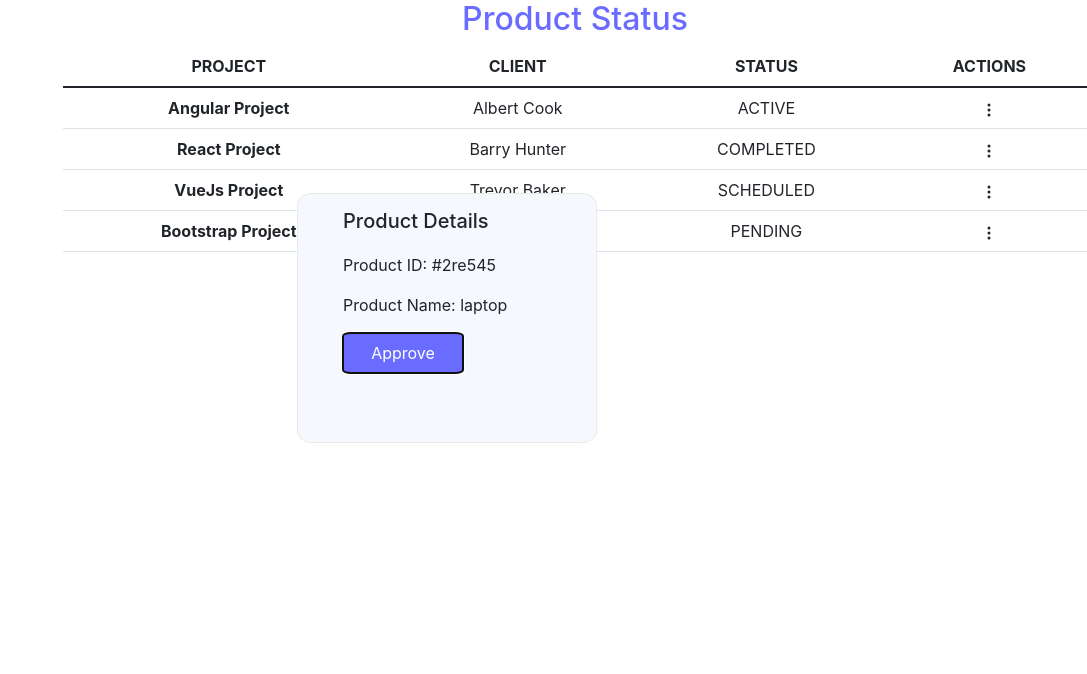
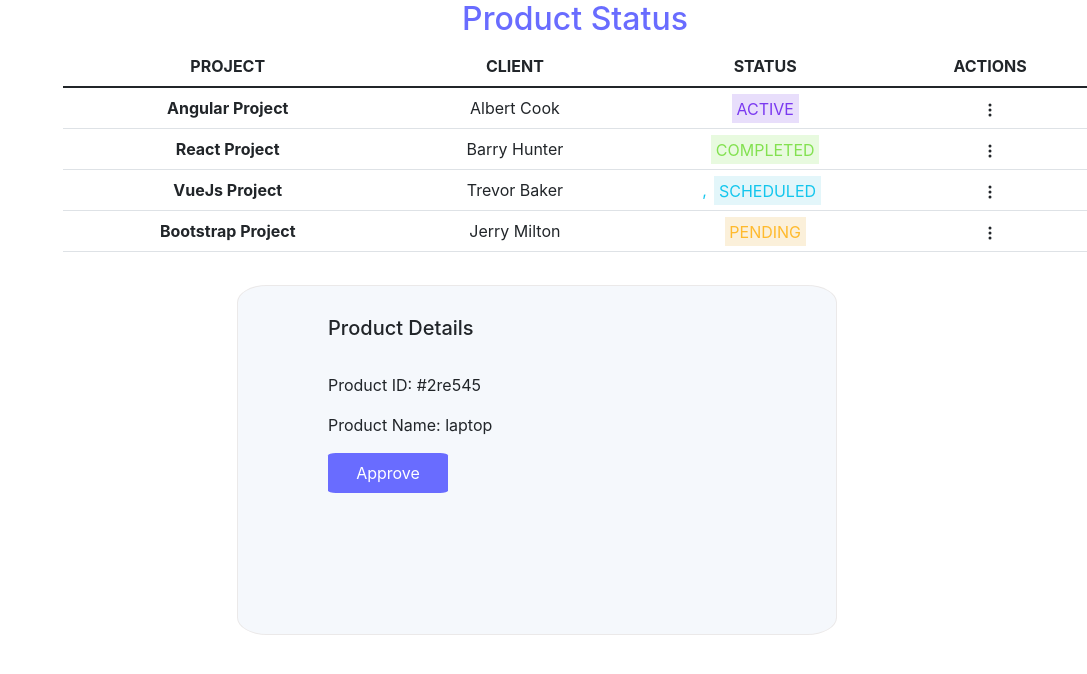
Before and after one commit to ShailajaTripathi/table-int, a React (Create React App) app: page / in a window 1280 px wide. Both pictures are taken after a click on the icon 1182 px from the left and 110 px from the top of the page. Shown: the top 674 px of the page, without its empty margins (193-1280 px from the left). Built offline with nearby package versions, Linux system fonts and the light colour scheme.

Commit message:
styling updated

```diff
--- a/src/Components/Styles/popup.css
+++ b/src/Components/Styles/popup.css
@@ -1,8 +1,9 @@
 .approvePopup-container{
     border:0.2px solid rgb(235, 233, 233);
-    width: 300px;
-    height: 250px;
-    margin-top: -55%;
+    width: 600px;
+    height: 350px;
+    margin-top: 20%;
+    margin-left: 15%;
     padding-top: 5%;
     padding-left:15%;
     background-color: rgb(245, 248, 252);
@@ -15,7 +16,12 @@
   height: 40px;
   border-radius: 6.5%;
   border: none;
+  outline: none;
 
+}
+.approve-btn:hover{
+    width: 150px;
+    height: 45px;
 }
 .popup-details{
     text-align: left;
--- a/src/Components/Styles/table.css
+++ b/src/Components/Styles/table.css
@@ -4,3 +4,27 @@
 .table-head{
     color:#696cff;
 }
+.action{
+    cursor: pointer;
+
+}
+.status{
+    margin:3%;
+    padding:2%;
+}
+.active{
+    color:rgb(122, 57, 240);
+    background-color: rgb(232, 222, 251);
+}
+.complete{
+    color:rgb(131,225,80);
+    background-color: #E8FADF;
+}
+.schedule{
+    color:#13C6ED;
+    background-color:#e3f6fa;
+}
+.pending{
+    color:rgb(255,186,45);
+    background-color: rgb(251, 240, 218);
+}
--- a/src/Components/Table.jsx
+++ b/src/Components/Table.jsx
@@ -21,8 +21,8 @@ function Pills() {
     <tr>
       <th scope="row">Angular Project</th>
       <td>Albert Cook</td>
-      <td className="active">ACTIVE</td>
-      <td> <Popup modal
+      <td className="active">  <span className="active status">ACTIVE</span></td>
+      <td className="action"> <Popup modal
         trigger={<BsThreeDotsVertical/>} >
 <ApprovePopup/>
     </Popup></td>
@@ -30,8 +30,8 @@ function Pills() {
     <tr>
       <th scope="row">React Project</th>
       <td>Barry Hunter</td>
-      <td className="complete">COMPLETED</td>
-      <td> <Popup modal
+      <td className="complete"><span className="complete status">COMPLETED</span></td>
+      <td className="action"> <Popup modal
         trigger={<BsThreeDotsVertical/>} >
 <ApprovePopup />
     </Popup></td>
@@ -39,8 +39,8 @@ function Pills() {
     <tr>
       <th scope="row">VueJs Project</th>
       <td>Trevor Baker</td>
-      <td className="schedule">SCHEDULED</td>
-      <td> <Popup modal
+      <td className="schedule">,<span className="schedule status">SCHEDULED</span></td>
+      <td className="action"> <Popup modal
         trigger={<BsThreeDotsVertical/>} >
 <ApprovePopup/>
     </Popup></td>
@@ -48,8 +48,8 @@ function Pills() {
     <tr>
       <th scope="row">Bootstrap Project</th>
       <td>Jerry Milton</td>
-      <td className="pending">PENDING</td>
-      <td> <Popup modal
+      <td className="pending"><span className="pending status">PENDING</span></td>
+      <td className="action"> <Popup modal
         trigger={<BsThreeDotsVertical/>} >
 <ApprovePopup/>
     </Popup></td>
```
